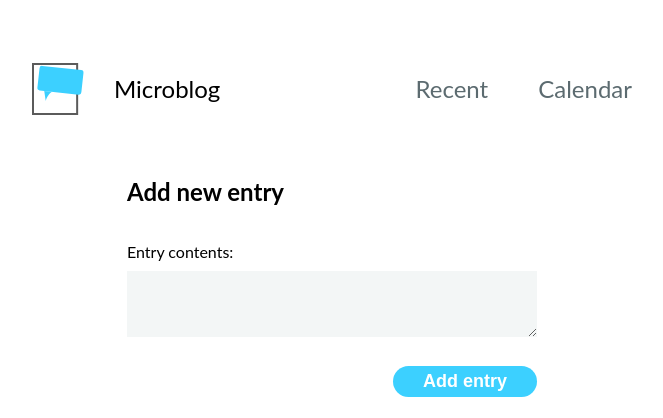
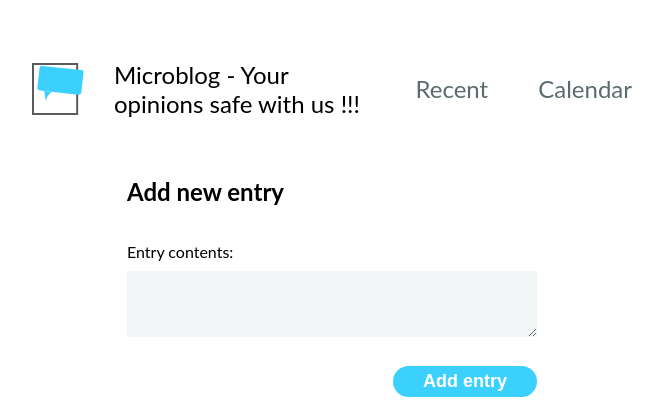
Before and after one commit to anand-shubh/microblog, a Flask app: page / in a window 1280 px wide. Shown: the top 418 px of the page, without its empty margins (308-971 px from the left). Run offline with Flask 2, Linux system fonts and the light colour scheme; data that the repository does not hold is empty; parts of the project's set-up code (start-up, migrations or seed data) failed here and were passed over.

Commit message:
files uploaded5

```diff
--- a/templates/home.html
+++ b/templates/home.html
@@ -3,13 +3,13 @@
 <head>
   <meta charset="UTF-8">
   <meta name="viewport" content="width=device-width, initial-scale=3.0">
-  <title>Microblog - Your opinions safe with us !!!</title>
+  <title>Microblog</title>
   <link rel="stylesheet" href="/static/css/style.css" />
 </head>
 <body>
   <header class="navbar">
     <div class="navbar__brand">
-      <img class="navbar__logo" src="/static/logo.svg" alt="The Microblog logo" />Microblog
+      <img class="navbar__logo" src="/static/logo.svg" alt="The Microblog logo" />Microblog - Your opinions safe with us !!!
     </div>
     <ul class="navbar__navigation">
       <li class="navbar__navigation-item">
```
